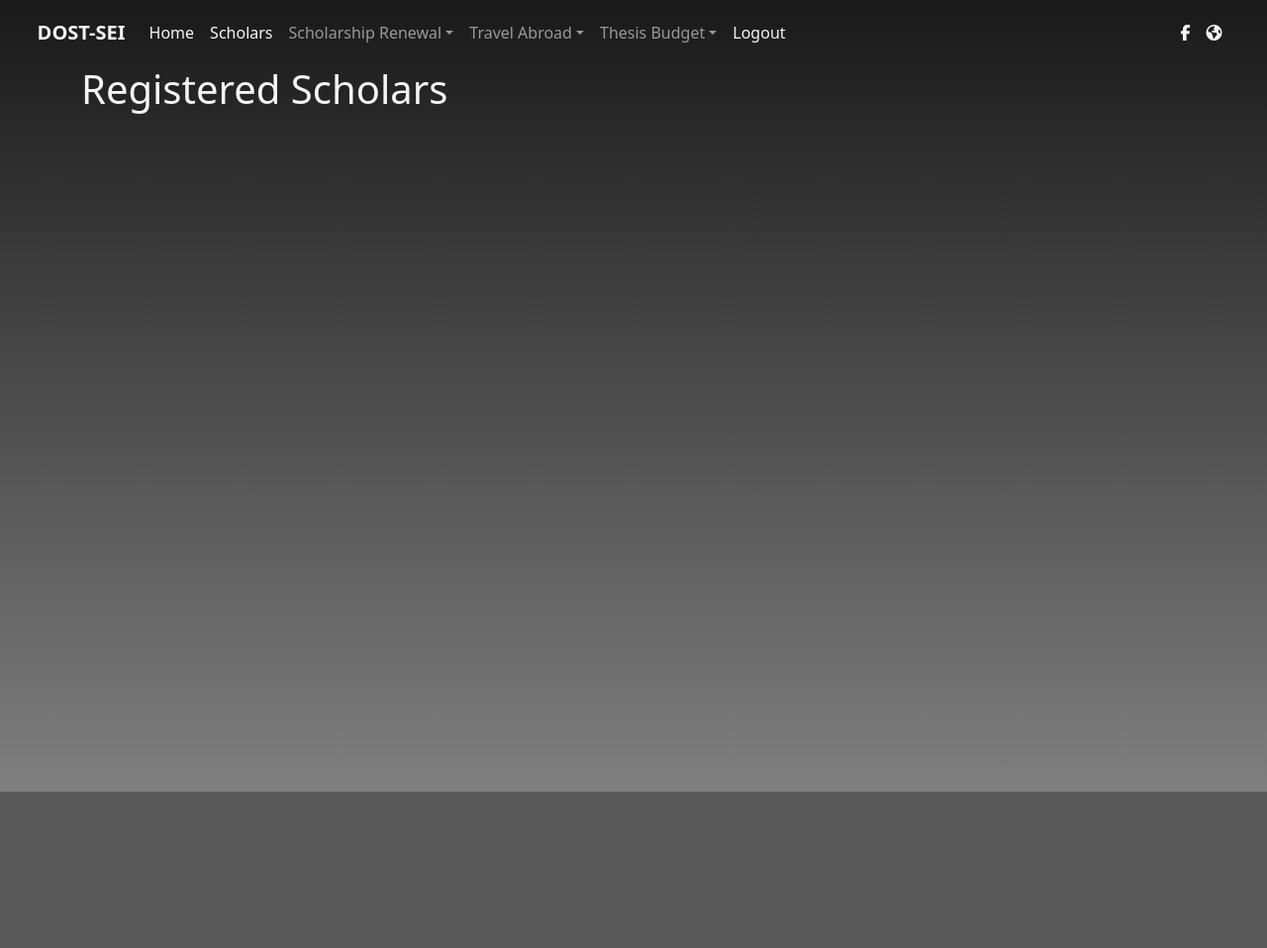
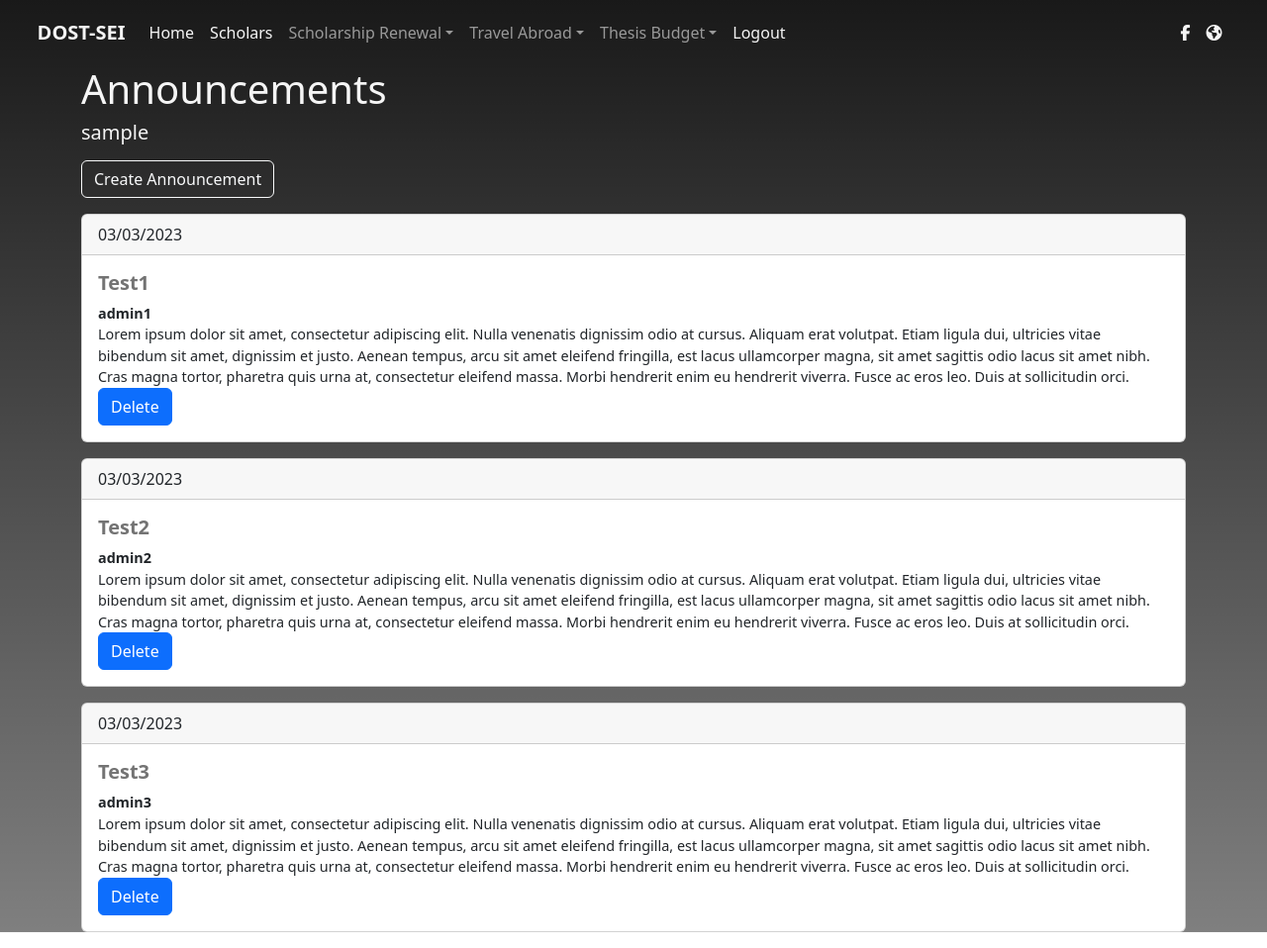
Before and after one commit to julia-dlsu/CSSECDV, a Node server app: page /admin/dashboard in a window 1280 px wide. Shown: the whole page at 99% size. Before the commit the page ends 800 px from the top, so only its background shows below. Run offline with Node 20, Linux system fonts and the light colour scheme; the visitor is signed in with stand-in values (Sample User, id 1); some libraries are stand-ins or nearby versions.

Commit message:
frontend for announcements admin-side

```diff
--- a/milestone1/public/css/admin.css
+++ b/milestone1/public/css/admin.css
@@ -98,3 +98,7 @@ img {
 	color: red;
 	font-size: 90%;
 }
+
+.container-margin {
+    margin-bottom: 1.0rem;
+}
--- a/milestone1/routes/index.js
+++ b/milestone1/routes/index.js
@@ -295,14 +295,24 @@ router.get("/admin/logout", (req, res, next) => {
 
 // render admin dashboard
 router.get('/admin/dashboard', checkNotAuthenticatedAdmin, async (req, res)=>{
-    const getObjectParams = {
-        Bucket: bucketName,
-        Key: req.user.profilepic, // file name
+    const posts = [
+        { date: '03/03/2023', admin: 'admin1', title: 'Test1', announcement: 'Lorem ipsum dolor sit amet, consectetur adipiscing elit. Nulla venenatis dignissim odio at cursus. Aliquam erat volutpat. Etiam ligula dui, ultricies vitae bibendum sit amet, dignissim et justo. Aenean tempus, arcu sit amet eleifend fringilla, est lacus ullamcorper magna, sit amet sagittis odio lacus sit amet nibh. Cras magna tortor, pharetra quis urna at, consectetur eleifend massa. Morbi hendrerit enim eu hendrerit viverra. Fusce ac eros leo. Duis at sollicitudin orci.' },
+        { date: '03/03/2023', admin: 'admin2', title: 'Test2', announcement: 'Lorem ipsum dolor sit amet, consectetur adipiscing elit. Nulla venenatis dignissim odio at cursus. Aliquam erat volutpat. Etiam ligula dui, ultricies vitae bibendum sit amet, dignissim et justo. Aenean tempus, arcu sit amet eleifend fringilla, est lacus ullamcorper magna, sit amet sagittis odio lacus sit amet nibh. Cras magna tortor, pharetra quis urna at, consectetur eleifend massa. Morbi hendrerit enim eu hendrerit viverra. Fusce ac eros leo. Duis at sollicitudin orci.' },
+        { date: '03/03/2023', admin: 'admin3', title: 'Test3', announcement: 'Lorem ipsum dolor sit amet, consectetur adipiscing elit. Nulla venenatis dignissim odio at cursus. Aliquam erat volutpat. Etiam ligula dui, ultricies vitae bibendum sit amet, dignissim et justo. Aenean tempus, arcu sit amet eleifend fringilla, est lacus ullamcorper magna, sit amet sagittis odio lacus sit amet nibh. Cras magna tortor, pharetra quis urna at, consectetur eleifend massa. Morbi hendrerit enim eu hendrerit viverra. Fusce ac eros leo. Duis at sollicitudin orci.' }
+    ]
+
+    const data = {
+        user: req.user.username,
+        posts
     }
-    const command = new GetObjectCommand(getObjectParams);
-    const url = await getSignedUrl(s3, command, { expiresIn: 3600 });
 
-    return res.render('bookAdmin', { user: req.user.username, userpic: url });
+    return res.render('adminDashboard', data);
+});
+
+// create announcement
+router.post('/admin/create-announcement', checkNotAuthenticatedAdmin, async (req, res)=>{
+    console.log(req.body);
+    return res.redirect('/admin/dashboard');
 });
 
 
--- /dev/null
+++ b/milestone1/views/adminDashboard.ejs
@@ -0,0 +1,83 @@
+<!DOCTYPE html>
+<html lang="en">
+<head>
+    <meta charset="UTF-8">
+    <meta http-equiv="X-UA-Compatible" content="IE=edge">
+    <meta name="viewport" content="width=device-width, initial-scale=1.0">
+    <title>Scholars</title>
+    <!-- CSS only -->
+    <link rel="stylesheet" type="text/css" href="/css/admin.css"></style>
+    <link href="https://cdn.jsdelivr.net/npm/bootstrap@5.2.0-beta1/dist/css/bootstrap.min.css" rel="stylesheet" integrity="sha384-0evHe/X+R7YkIZDRvuzKMRqM+OrBnVFBL6DOitfPri4tjfHxaWutUpFmBp4vmVor" crossorigin="anonymous">
+    <script src="https://kit.fontawesome.com/897c51c62d.js" crossorigin="anonymous"></script>
+    <script src="https://ajax.googleapis.com/ajax/libs/jquery/3.6.0/jquery.min.js"></script>
+    <script src = "/js/emailValidation.js"></script>
+</head>
+
+<body>
+    <div class="bg">
+		  <!-- Navbar -->
+		  <%- include('partials/adminNavbar') %>
+
+      <div class="container container-margin">
+        <h1 class="light-font">Announcements</h1>
+        <h5 class="light-font"><%= user %></h5>
+      </div>
+
+      <div class="container container-margin">
+        <!-- Create an Announcement -->
+        <!-- Button trigger modal -->
+        <button type="button" class="btn btn-outline-light" data-bs-toggle="modal" data-bs-target="#exampleModal">
+          Create Announcement
+        </button>
+      </div>
+
+      <!-- Modal -->
+      <div class="modal fade" id="exampleModal" tabindex="-1" aria-labelledby="exampleModalLabel" aria-hidden="true">
+        <div class="modal-dialog">
+          <div class="modal-content">
+            <div class="modal-header">
+              <h1 class="modal-title fs-5" id="exampleModalLabel">Create an Announcement</h1>
+              <button type="button" class="btn-close" data-bs-dismiss="modal" aria-label="Close"></button>
+            </div>
+            <!-- Form to create an announcement -->
+            <form name="create-announcement" action ="/admin/create-announcement" method = "POST">
+              <div class="modal-body">
+							  <input type=text id="title" name="title" class="form-control" maxlength= "64" placeholder= "Title" required>
+                <textarea type=text id="announcement" name="announcement" class="form-control" cols="30" rows="10"></textarea>
+                <div id="announcementHelpInline" class="form-text">
+                  Maximum of 500 characters.
+                </div>
+              </div>
+              <div class="modal-footer">
+                <button type="button" class="btn btn-secondary" data-bs-dismiss="modal">Cancel</button>
+                <button type="submit" class="btn btn-primary">Submit</button>
+              </div>
+            </form>
+          </div>
+        </div>
+      </div>
+
+      <div class="container ">
+        <!-- announcements -->
+        <% for(var post of posts) { %>
+          <div class="card container-margin">
+            <div class="card-header">
+              <%= post.date %>
+            </div>
+            <div class="card-body">
+              <h5 class="card-title"><%= post.title %></h5>
+              <p class="card-text thick"><%= post.admin %></p>
+              <p class="card-text"><%= post.announcement %></p>
+              <a href="#" class="btn btn-primary">Delete</a>
+            </div>
+          </div>
+        <% } %>
+      </div>
+
+    </div>
+
+    <!-- JavaScript Bundle with Popper -->
+	<script src="https://cdn.jsdelivr.net/npm/bootstrap@5.2.0-beta1/dist/js/bootstrap.bundle.min.js" integrity="sha384-pprn3073KE6tl6bjs2QrFaJGz5/SUsLqktiwsUTF55Jfv3qYSDhgCecCxMW52nD2" crossorigin="anonymous"></script>
+
+</body>
+</html>
--- a/milestone1/views/bookAdmin.ejs
+++ /dev/null
@@ -1,30 +0,0 @@
-<!DOCTYPE html>
-<html lang="en">
-<head>
-    <meta charset="UTF-8">
-    <meta http-equiv="X-UA-Compatible" content="IE=edge">
-    <meta name="viewport" content="width=device-width, initial-scale=1.0">
-    <title>Scholars</title>
-    <!-- CSS only -->
-    <link rel="stylesheet" type="text/css" href="/css/admin.css"></style>
-    <link href="https://cdn.jsdelivr.net/npm/bootstrap@5.2.0-beta1/dist/css/bootstrap.min.css" rel="stylesheet" integrity="sha384-0evHe/X+R7YkIZDRvuzKMRqM+OrBnVFBL6DOitfPri4tjfHxaWutUpFmBp4vmVor" crossorigin="anonymous">
-    <script src="https://kit.fontawesome.com/897c51c62d.js" crossorigin="anonymous"></script>
-    <script src="https://ajax.googleapis.com/ajax/libs/jquery/3.6.0/jquery.min.js"></script>
-    <script src = "/js/emailValidation.js"></script>
-</head>
-
-<body>
-    <div class="bg">
-		  <!-- Navbar -->
-		  <%- include('partials/adminNavbar') %>
-
-      <div class="container">
-        <h1 class="light-font">Registered Scholars</h1>
-      </div>
-    </div>
-
-    <!-- JavaScript Bundle with Popper -->
-	<script src="https://cdn.jsdelivr.net/npm/bootstrap@5.2.0-beta1/dist/js/bootstrap.bundle.min.js" integrity="sha384-pprn3073KE6tl6bjs2QrFaJGz5/SUsLqktiwsUTF55Jfv3qYSDhgCecCxMW52nD2" crossorigin="anonymous"></script>
-
-</body>
-</html>
```
